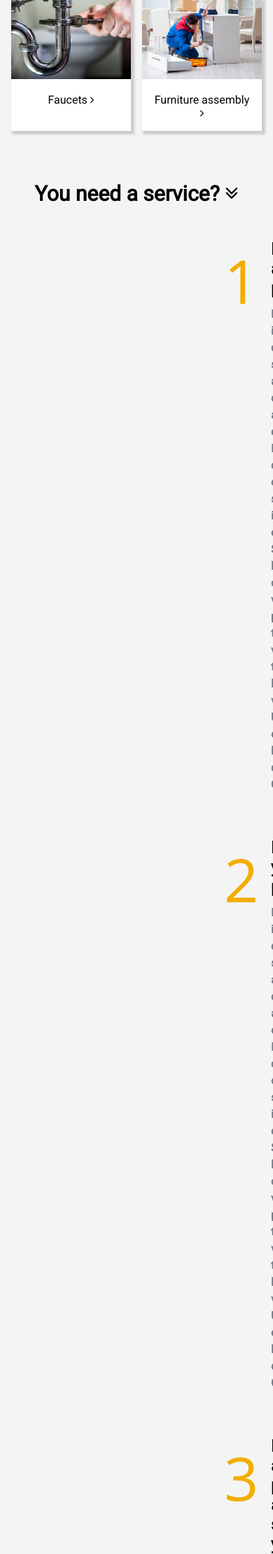
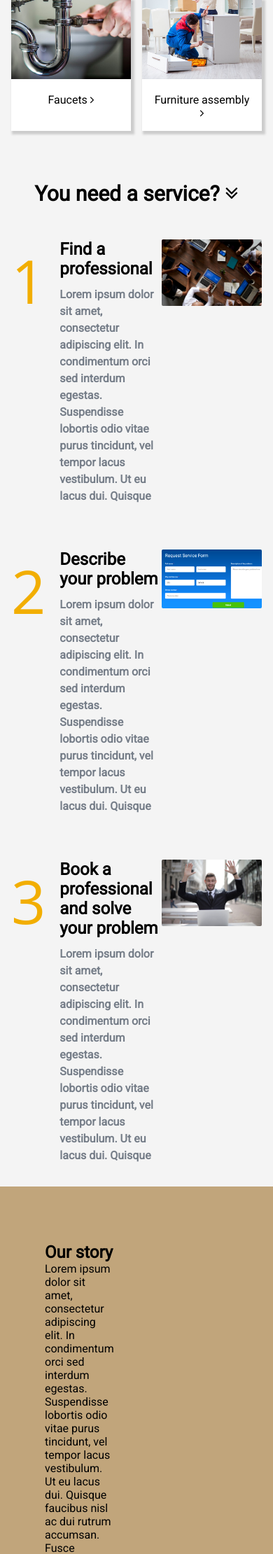
Before and after one commit to Jenn-y/Pick-Fix, a PHP site: page / in a window 390 px wide; the page is wider, and only the part inside the window is pictured. Shown: the part 971-3191 px from the top of that part at 70% size. Run offline with PHP 8.4, Linux system fonts and the light colour scheme.

Commit message:
made 'user steps' desktop responsive

```diff
--- a/css/index.css
+++ b/css/index.css
@@ -137,7 +137,7 @@ main {
     display: flex;
     align-items: flex-start;
     justify-content: space-between;
-    padding: 2rem 18rem 2rem 20rem;
+    padding: 2rem 1rem 2rem 1rem;
 }
 
 .user-steps h2 {
--- a/index.php
+++ b/index.php
@@ -62,7 +62,7 @@
 
         <section class="user-steps">
             <h2>You need a service? <i class="fa fa-angle-double-down" aria-hidden="true"></i></h2>
-            <div class="step-description">
+            <div class="step-description center">
                 <h1>1</h1>
                 <div>
                     <h4>Find a professional</h4>
@@ -73,7 +73,7 @@
                 </div>
                 <img src="images/find-step.jpg" alt="first-step-find-professional">
             </div>
-            <div class="step-description">
+            <div class="step-description center">
                 <h1>2</h1>
                 <div>
                     <h4>Describe your problem</h4>
@@ -84,7 +84,7 @@
                 </div>
                 <img src="images/describe-problem.png" alt="first-step-find-professional">
             </div>
-            <div class="step-description">
+            <div class="step-description center">
                 <h1>3</h1>
                 <div>
                     <h4>Book a professional and solve your problem</h4>
```
